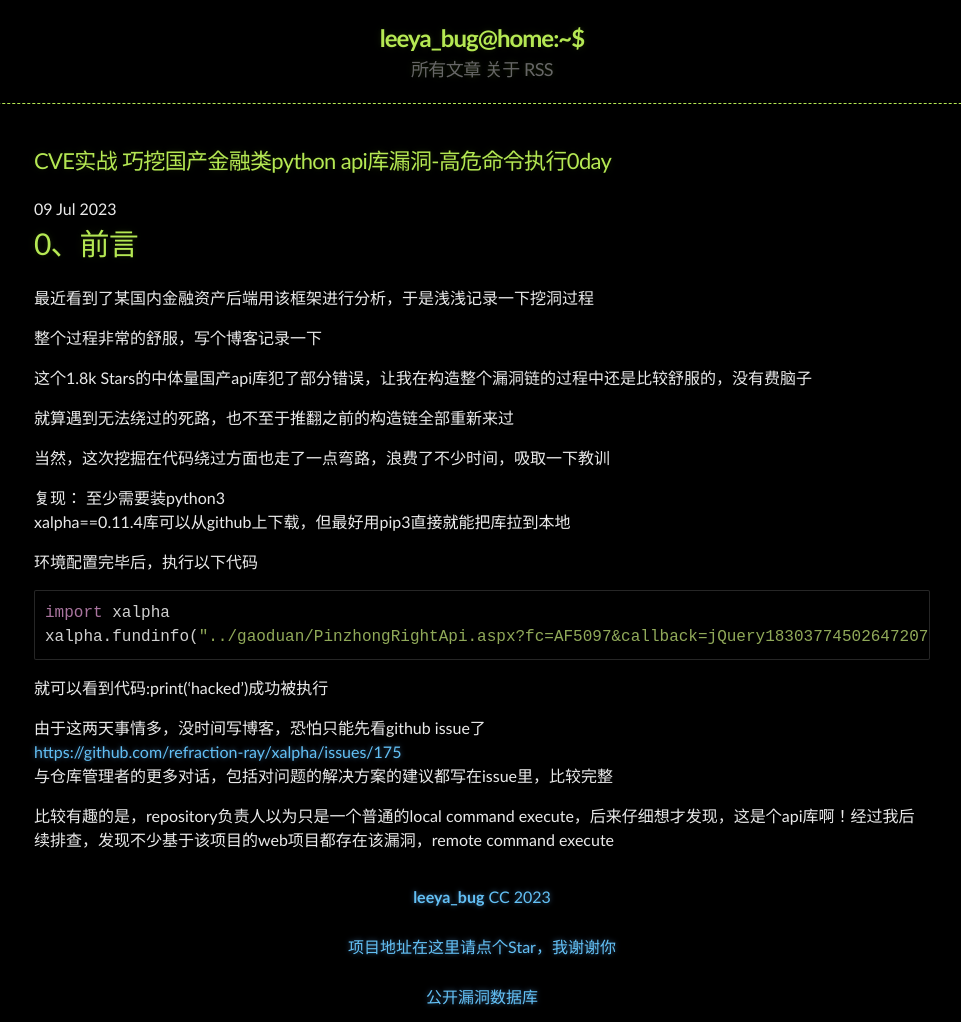
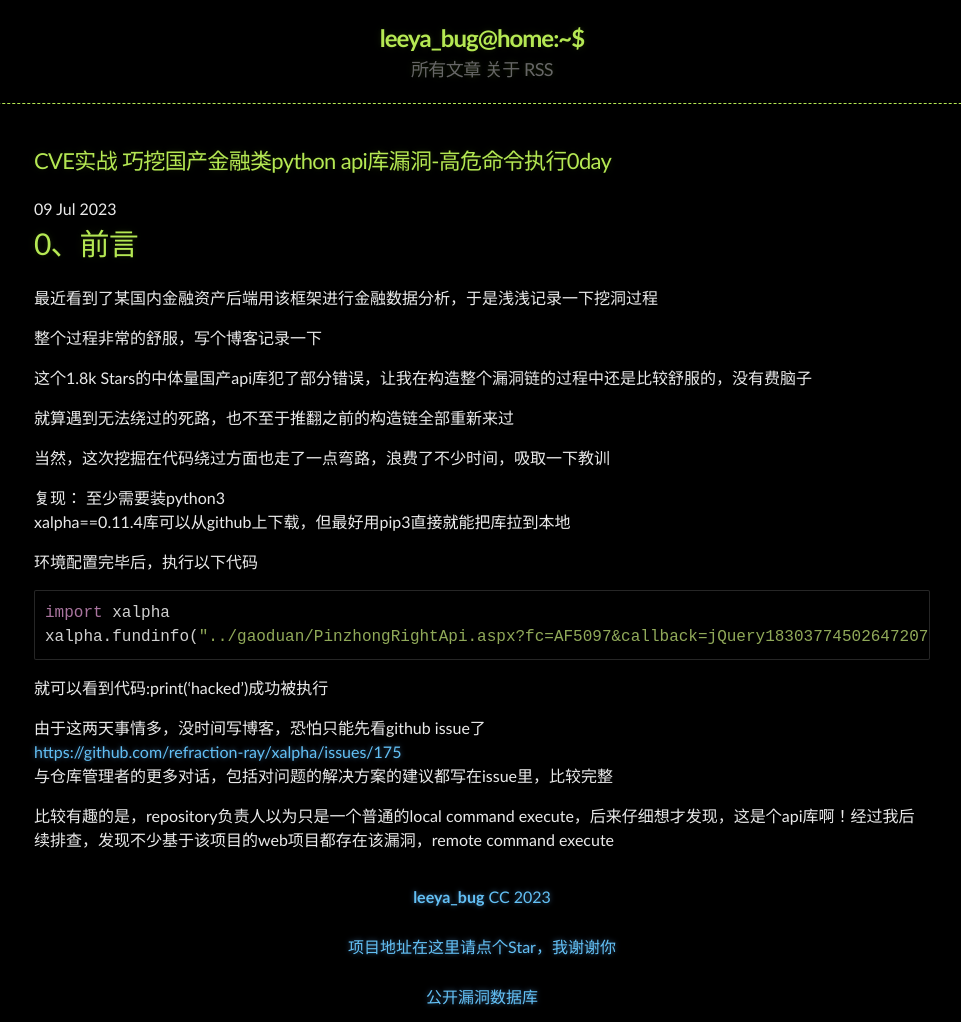
Before and after one commit to Leeyangee/leeyangee.github.io, a Jekyll site: the page built from _posts/2023-07-09-CVE实战 巧挖国产金融类python api库漏洞-高危命令执行0day.md, in a window 1280 px wide. Shown: the whole page, without its empty margins (158-1119 px from the left). Built offline with Jekyll 4.4.1, drawn with Linux system fonts in a browser that asks for light colours.

Commit message:
Update 2023-07-09-CVE实战 巧挖国产金融类python api库漏洞-高危命令执行0day.md

```diff
--- a/_posts/2023-07-09-CVE实战 巧挖国产金融类python api库漏洞-高危命令执行0day.md
+++ b/_posts/2023-07-09-CVE实战 巧挖国产金融类python api库漏洞-高危命令执行0day.md
@@ -4,7 +4,7 @@ published: true
 ---
 # [](#header-1)0、前言
 
-最近看到了某国内金融资产后端用该框架进行分析，于是浅浅记录一下挖洞过程
+最近看到了某国内金融资产后端用该框架进行金融数据分析，于是浅浅记录一下挖洞过程
 
 整个过程非常的舒服，写个博客记录一下
 
```
